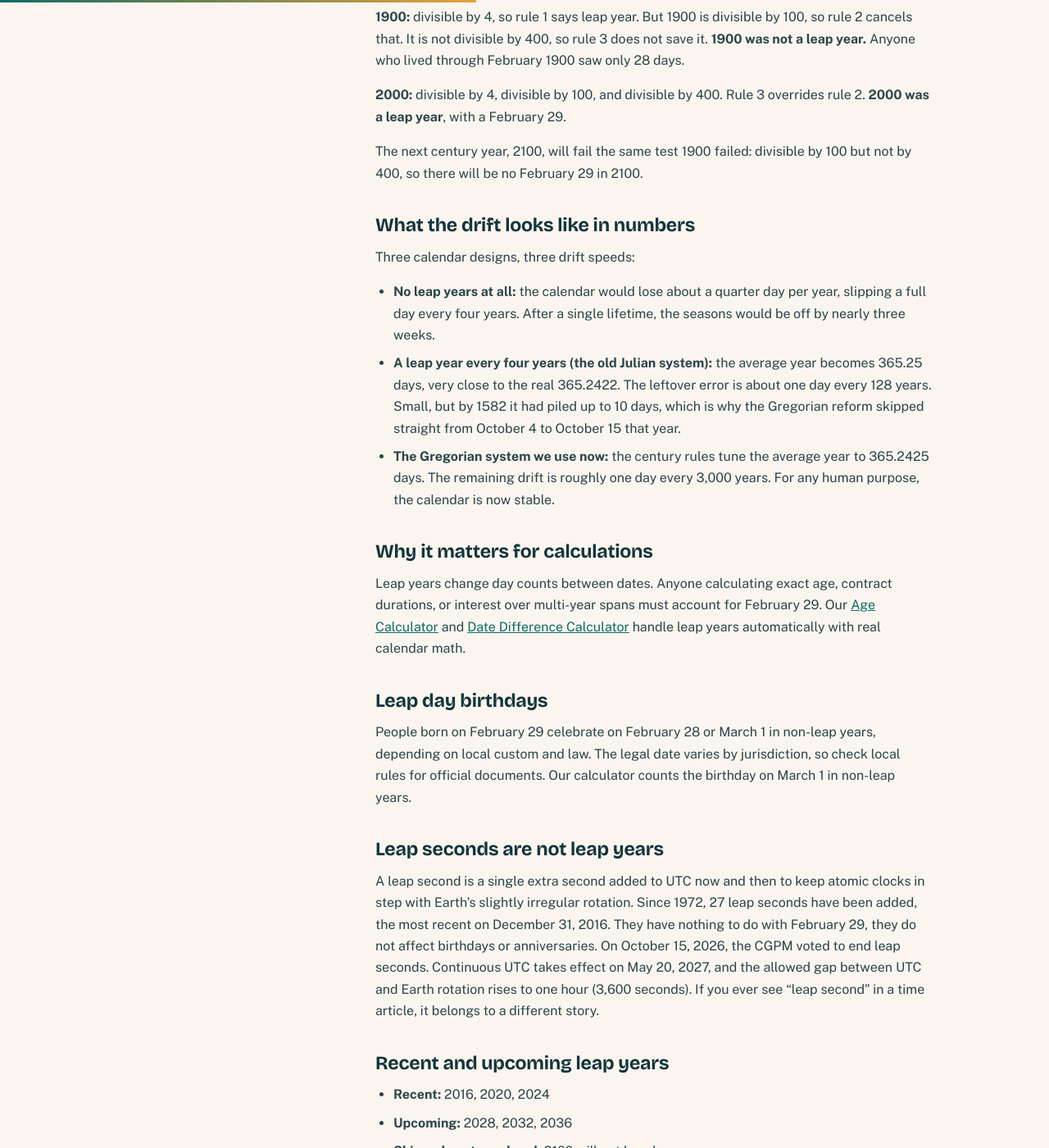
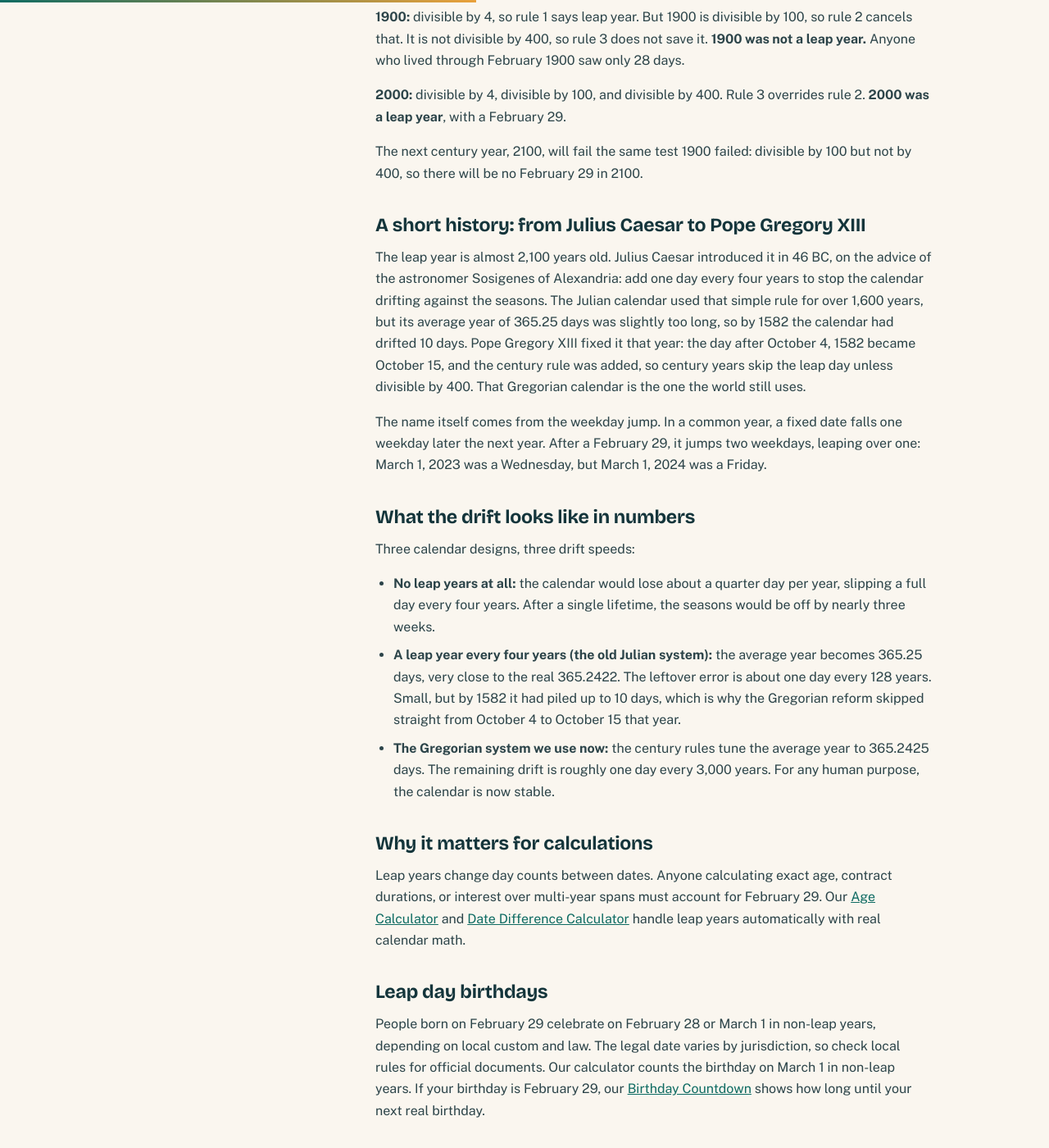
Before and after one commit to zaidmeo09-dhangal/agedatecalc, a Jekyll site: the page built from _posts/2026-10-21-what-is-a-leap-year.md, in a window 1280 px wide and 1400 px high, scrolled down 2369 px. Shown: the whole window at 82% size. Built offline with Jekyll 4.4.1, drawn with Linux system fonts in a browser that asks for light colours; some of the changed text lies outside the part shown.

Commit message:
SEO audit fixes: broken links, titles, DST 2027, schema, og:image

```diff
--- a/_posts/2026-10-21-what-is-a-leap-year.md
+++ b/_posts/2026-10-21-what-is-a-leap-year.md
@@ -61,11 +61,11 @@
 
 Earth takes about 365.2422 days (the tropical year) to orbit the sun, not exactly 365. Without correction, the calendar would drift by about one day every four years. After a century, seasons would slide by nearly a month. Adding one day every four years absorbs most of that drift.
 
-<img src="{{ '/assets/images/what-is-a-leap-year-orbit.webp' | relative_url }}" alt="Earth at four positions in its orbit around the sun, showing why a year is about 365.25 days and leap years exist" width="1200" height="630" loading="lazy">
+<img src="{{ '/assets/images/what-is-a-leap-year-orbit.webp' | relative_url }}" alt="Earth at four positions in its orbit around the sun, showing why a year is about 365.2422 days and leap years exist" width="1200" height="630" loading="lazy">
 
 ## The three leap year rules
 
-A year is a [leap year](https://www.timeanddate.com/date/leapyear.html) if **any** of these apply in order:
+A year is a [leap year](https://www.timeanddate.com/date/leapyear.html) if it passes these tests in order:
 
 1. **Divisible by 4:** the year is a leap year (2024, 2028).
 2. **Except centuries:** years divisible by 100 are NOT leap years (1900 was not, 2100 will not be).
@@ -85,6 +85,12 @@
 
 The next century year, 2100, will fail the same test 1900 failed: divisible by 100 but not by 400, so there will be no February 29 in 2100.
 
+## A short history: from Julius Caesar to Pope Gregory XIII
+
+The leap year is almost 2,100 years old. Julius Caesar introduced it in 46 BC, on the advice of the astronomer Sosigenes of Alexandria: add one day every four years to stop the calendar drifting against the seasons. The Julian calendar used that simple rule for over 1,600 years, but its average year of 365.25 days was slightly too long, so by 1582 the calendar had drifted 10 days. Pope Gregory XIII fixed it that year: the day after October 4, 1582 became October 15, and the century rule was added, so century years skip the leap day unless divisible by 400. That Gregorian calendar is the one the world still uses.
+
+The name itself comes from the weekday jump. In a common year, a fixed date falls one weekday later the next year. After a February 29, it jumps two weekdays, leaping over one: March 1, 2023 was a Wednesday, but March 1, 2024 was a Friday.
+
 ## What the drift looks like in numbers
 
 Three calendar designs, three drift speeds:
@@ -99,7 +105,7 @@
 
 ## Leap day birthdays
 
-People born on February 29 celebrate on February 28 or March 1 in non-leap years, depending on local custom and law. The legal date varies by jurisdiction, so check local rules for official documents. Our calculator counts the birthday on March 1 in non-leap years.
+People born on February 29 celebrate on February 28 or March 1 in non-leap years, depending on local custom and law. The legal date varies by jurisdiction, so check local rules for official documents. Our calculator counts the birthday on March 1 in non-leap years. If your birthday is February 29, our [Birthday Countdown]({{ '/birthday-countdown/' | relative_url }}) shows how long until your next real birthday.
 
 ## Leap seconds are not leap years
 
@@ -108,7 +114,7 @@
 ## Recent and upcoming leap years
 
 - **Recent:** 2016, 2020, 2024
-- **Upcoming:** 2028, 2032, 2036
+- **Upcoming:** [2028]({{ '/blog/is-2028-a-leap-year/' | relative_url }}), 2032, 2036
 - **Skipped century ahead:** 2100 will not be a leap year
 
 To check any year or list leap years in a range, use the [Leap Year Calculator]({{ '/leap-year-calculator/' | relative_url }}).
```
Also changed, not shown: other parts of _posts/2026-10-21-what-is-a-leap-year.md (+1 -1 lines).
